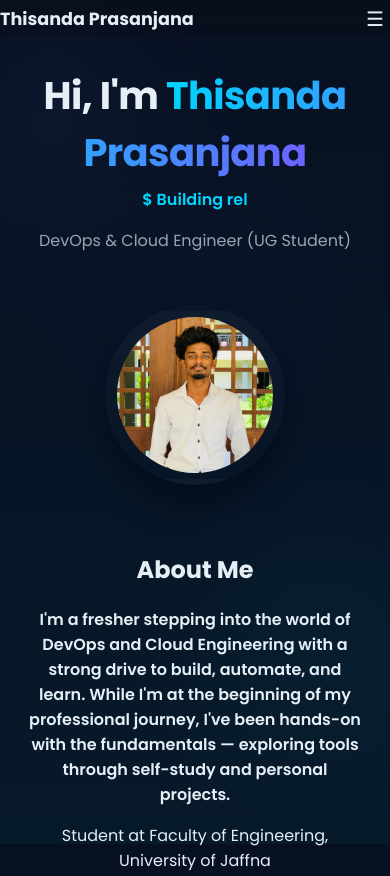
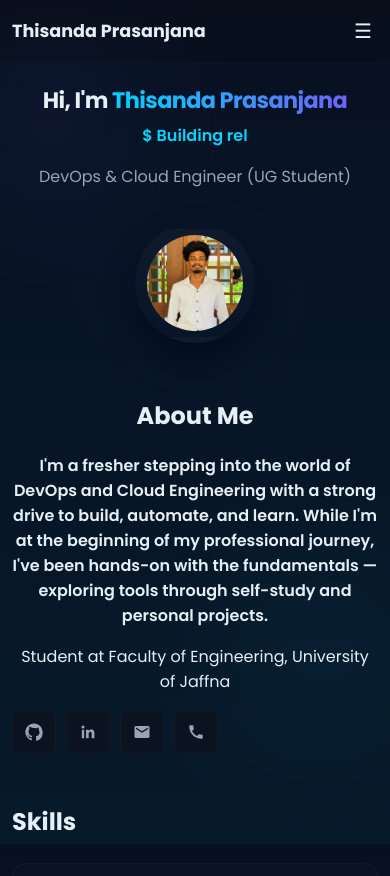
Before and after one commit to thixxa/portfolio, a plain HTML site: page index.html in a window 390 px wide. Shown: the top 876 px of the page. Drawn offline with Linux system fonts and the light colour scheme.

Commit message:
edit some css

```diff
--- a/css/style.css
+++ b/css/style.css
@@ -122,17 +122,31 @@ body{
 
 /* RESPONSIVE */
 @media (max-width:900px){
+	.container{padding:28px 16px}
 	.skills-grid{grid-template-columns:repeat(2,1fr)}
 	.projects-grid{grid-template-columns:1fr}
 	.hero{flex-direction:column;text-align:center;padding:28px 18px}
+	.hero-title{font-size:1.9rem}
 	.hero-sub{max-width:100%}
 	.about-grid{grid-template-columns:1fr}
-	.hero-image img{width:180px;height:180px}
+	.hero-image img{width:160px;height:160px}
 	/* About section: center content and shrink photo on smaller screens */
 	.about.container{padding-top:12px;padding-bottom:20px}
 	.about-body{margin:0 auto;text-align:center}
 	.about-photo{display:flex;justify-content:center}
-	.about-photo img{width:160px;height:160px}
+	.about-photo img{width:140px;height:140px}
+}
+
+@media (max-width:480px){
+	/* very small screens: stack, reduce padding and font sizes */
+	.container{padding:18px 12px}
+	.hero{padding:20px 12px;gap:18px}
+	.hero-title{font-size:1.4rem}
+	.hero-role{margin:4px 0}
+	.hero-image img{width:120px;height:120px}
+	.about.container{padding-top:8px;padding-bottom:12px}
+	.about-photo img{width:120px;height:120px}
+	.skills-grid{grid-template-columns:1fr}
 }
 
 @media (max-width:720px){
```
